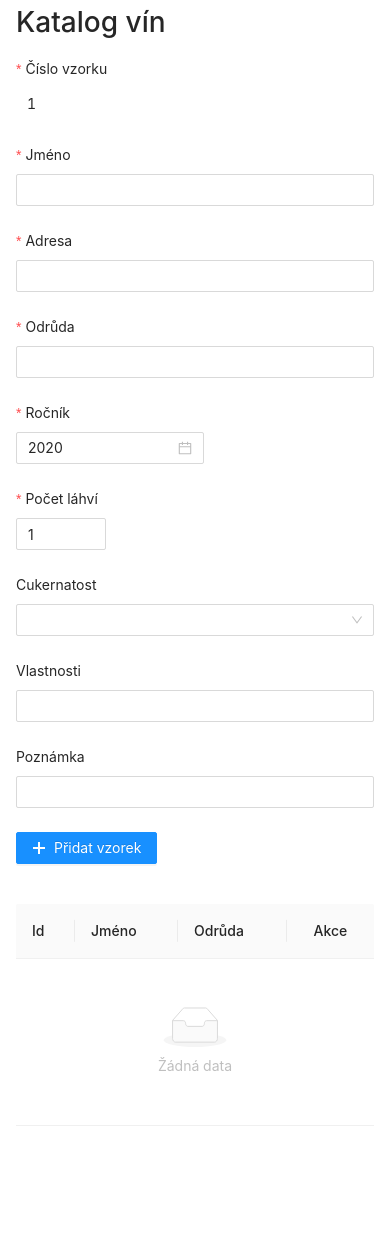
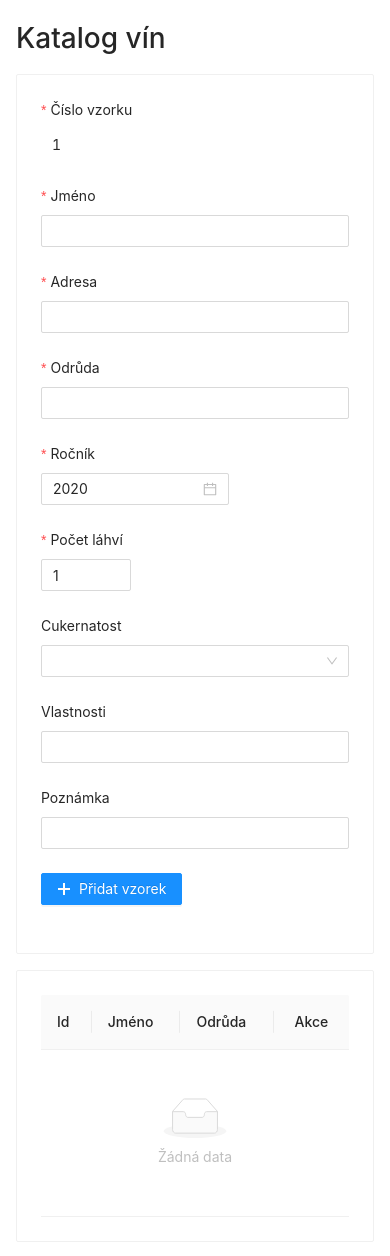
Before and after one commit to dyabol/wine-catalog, a Next.js app: page / in a window 390 px wide. Before the commit the page ends 1126 px from the top, so only its background shows below. Built offline with nearby package versions, Linux system fonts and the light colour scheme.

Commit message:
Responsivity

```diff
--- a/components/WineTable/useWineColumns.tsx
+++ b/components/WineTable/useWineColumns.tsx
@@ -1,10 +1,11 @@
 import { CloseCircleOutlined } from "@ant-design/icons";
-import { Button } from "antd";
+import { Button, Grid } from "antd";
 import { ColumnType } from "antd/lib/table/interface";
 import React, { useMemo } from "react";
 import { useTranslation } from "react-i18next";
-import { useResponsive } from "../../utils/responsiveService";
 import { Wine } from "../WineForm/WineForm";
+
+const { useBreakpoint } = Grid;
 
 type Props = {
   onDelete?: (wine: Wine) => void;
@@ -17,8 +18,7 @@ type Column = ColumnType<Wine> & {
 
 const useWineColumns = ({ onDelete, disableActions }: Props): Column[] => {
   const { t } = useTranslation();
-  const size = useResponsive();
-
+  const { sm } = useBreakpoint();
   const columns: Column[] = useMemo(
     () => [
       {
@@ -35,7 +35,7 @@ const useWineColumns = ({ onDelete, disableActions }: Props): Column[] => {
         title: t("Address"),
         dataIndex: "address",
         key: "address",
-        hidden: size === "s",
+        hidden: !sm,
       },
       {
         title: t("Variety"),
@@ -47,7 +47,7 @@ const useWineColumns = ({ onDelete, disableActions }: Props): Column[] => {
         dataIndex: "year",
         key: "year",
         render: (year: moment.Moment) => year.format("YYYY"),
-        hidden: size === "s",
+        hidden: !sm,
       },
       {
         title: t("Action"),
@@ -65,7 +65,7 @@ const useWineColumns = ({ onDelete, disableActions }: Props): Column[] => {
         ),
       },
     ],
-    [disableActions, onDelete, size, t]
+    [sm, disableActions, onDelete, t]
   );
 
   return columns;
--- a/pages/_app.tsx
+++ b/pages/_app.tsx
@@ -4,14 +4,11 @@ import type { AppProps } from "next/app";
 import React from "react";
 import csCZ from "antd/lib/locale/cs_CZ";
 import { ConfigProvider } from "antd";
-import { ResponsiveProvider } from "../utils/responsiveService";
 
 function MyApp({ Component, pageProps }: AppProps) {
   return (
     <ConfigProvider locale={csCZ}>
-      <ResponsiveProvider>
-        <Component {...pageProps} />
-      </ResponsiveProvider>
+      <Component {...pageProps} />
     </ConfigProvider>
   );
 }
--- a/pages/index.tsx
+++ b/pages/index.tsx
@@ -1,3 +1,5 @@
+import { Col, Row } from "antd";
+import Card from "antd/lib/card";
 import type { NextPage } from "next";
 import Head from "next/head";
 import React from "react";
@@ -22,10 +24,18 @@ const Home: NextPage = () => {
       </Head>
       <main className={styles.main}>
         <h1 className={styles.title}>{t("Catalog of wines")}</h1>
-        <div className={styles.content}>
-          <WineFormContainer className={styles.wineForm} />
-          <WineTableContainer className={styles.wineTable} />
-        </div>
+        <Row gutter={[16, 16]}>
+          <Col flex={2}>
+            <Card className={styles.wineForm}>
+              <WineFormContainer />
+            </Card>
+          </Col>
+          <Col flex={4}>
+            <Card className={styles.wineTable}>
+              <WineTableContainer />
+            </Card>
+          </Col>
+        </Row>
       </main>
     </div>
   );
--- a/styles/Home.module.css
+++ b/styles/Home.module.css
@@ -1,25 +1,5 @@
 .main {
   max-width: 1200px;
   margin: 0 auto;
-  padding: 0 1rem;
+  padding: 1rem;
 }
-
-.content {
-  display: flex;
-  flex-direction: row;
-  gap: 1rem;
-}
-
-.wineForm {
-  flex: 2;
-}
-
-.wineTable {
-  flex: 3;
-}
-
-@media (max-width: 768px) {
-  .content {
-    flex-direction: column;
-  }
-}
--- a/utils/responsiveService.tsx
+++ /dev/null
@@ -1,49 +0,0 @@
-import { createContext, useEffect, useState, useContext } from "react";
-
-type WindowSizes = "s" | "m" | "l" | "xl";
-
-const ResponsiveContext = createContext<WindowSizes | undefined>(undefined);
-
-const getSize = (): WindowSizes => {
-  const width = document.documentElement.clientWidth;
-  if (width >= 1440) {
-    return "xl";
-  }
-  if (width >= 1024) {
-    return "l";
-  }
-  if (width >= 600) {
-    return "m";
-  }
-  return "s";
-};
-
-export const ResponsiveProvider: React.FC = ({ children }) => {
-  const [size, setSize] = useState<WindowSizes>("xl");
-
-  useEffect(() => {
-    const resize = () => {
-      setSize(getSize());
-      console.log(getSize());
-    };
-    resize();
-    window.addEventListener("resize", resize);
-    return () => {
-      window.removeEventListener("resize", resize);
-    };
-  }, []);
-
-  return (
-    <ResponsiveContext.Provider value={size}>
-      {children}
-    </ResponsiveContext.Provider>
-  );
-};
-
-export const useResponsive = (): WindowSizes => {
-  const context = useContext(ResponsiveContext);
-  if (context === undefined) {
-    throw new Error("ResponsiveProvider is not used.");
-  }
-  return context;
-};
```
